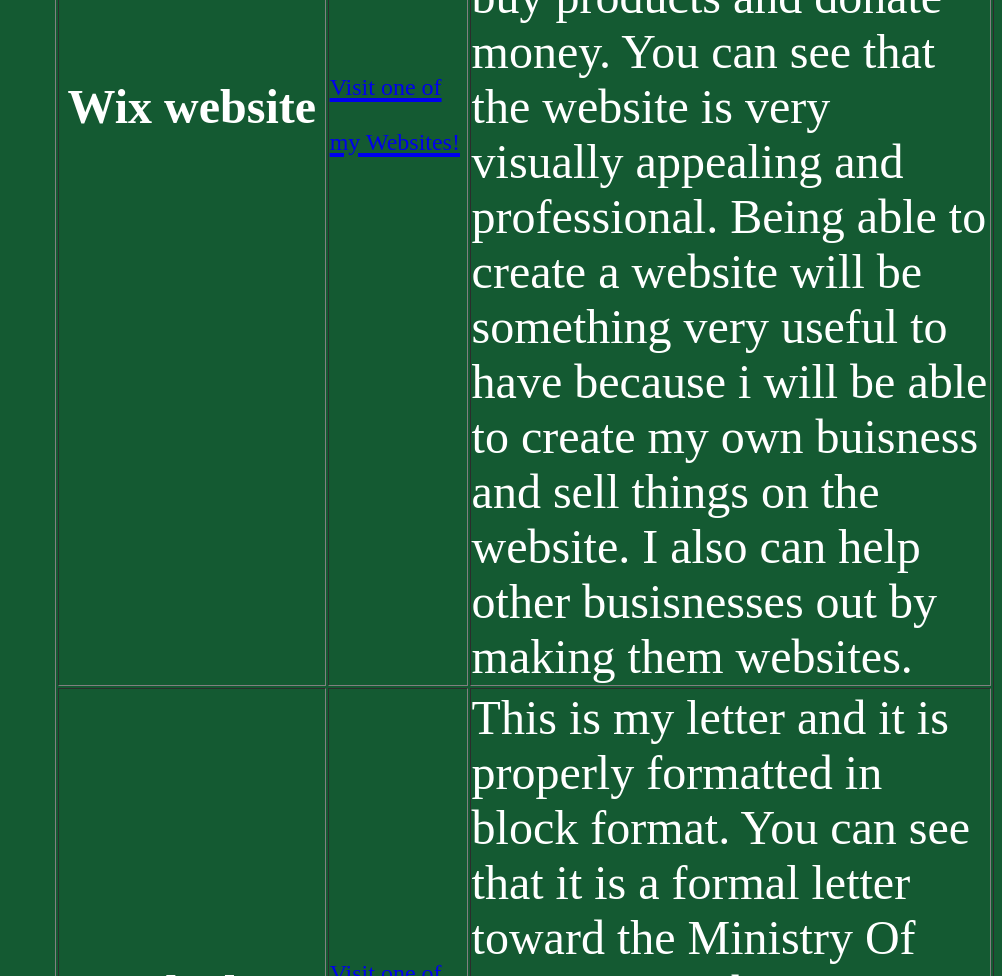
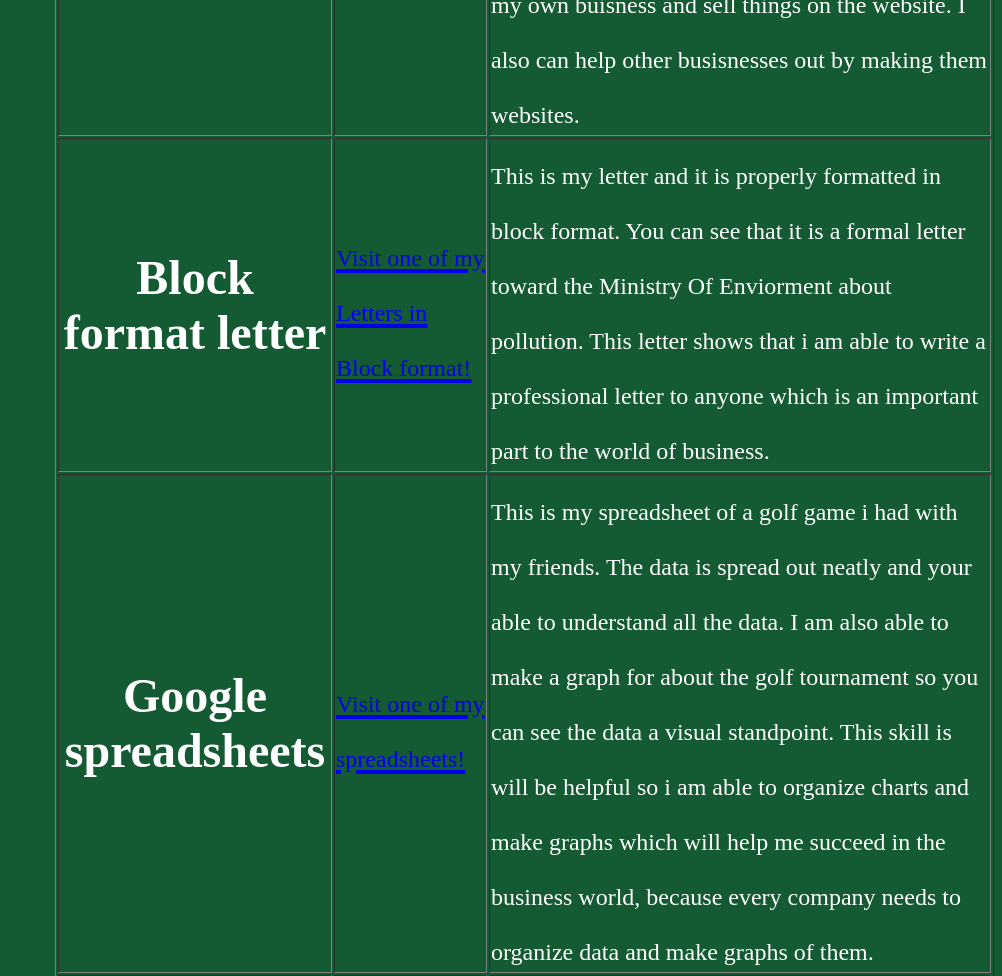
Before and after one commit to Nithush9/BTT10Portfolio, a plain HTML site: page index.html in a window 1280 px wide. Shown: the part 1540-2516 px from the top of the page, without its empty margins (278-1280 px from the left). Drawn offline with Linux system fonts and the light colour scheme.

Commit message:
Update index.html

```diff
--- a/index.html
+++ b/index.html
@@ -25,26 +25,26 @@
   <tr>
     <th>Wix website</th>
     <td><a href="https://354229057.wixsite.com/my-site-1"><FONT SIZE=5>Visit one of my Websites!</a></td>
-    <td>My Wix website shows lots of things about me like my skills and knowledge in making an effective website. In my website you can see that im able to make a working website where your able to buy products and donate money. You can see that the website is very visually appealing and professional. Being able to create a website will be something very useful to have because i will be able to create my own buisness and sell things on the website. I also can help other busisnesses out by making them websites.</td>
+    <td><FONT SIZE=5>My Wix website shows lots of things about me like my skills and knowledge in making an effective website. In my website you can see that im able to make a working website where your able to buy products and donate money. You can see that the website is very visually appealing and professional. Being able to create a website will be something very useful to have because i will be able to create my own buisness and sell things on the website. I also can help other busisnesses out by making them websites.</td>
   </tr>
   <tr>
     <th>Block format letter</th>
     <td><a href="https://docs.google.com/document/d/1gEIlzV2OX2G43J7tB1nhrdIHuBKQegr2rSzQzPbz04c/edit"><FONT SIZE=5>Visit one of my Letters in Block format!</a></td>
-    <td>This is my letter and it is properly formatted in block format. You can see that it is a formal letter toward the Ministry Of Enviorment about pollution. This letter shows that i am able to write a professional letter to anyone which is an important part to the world of business.</td>
+    <td><FONT SIZE=5>This is my letter and it is properly formatted in block format. You can see that it is a formal letter toward the Ministry Of Enviorment about pollution. This letter shows that i am able to write a professional letter to anyone which is an important part to the world of business.</td>
  </tr>
  <tr>
     <th>Google spreadsheets</th>
     <td><a href="https://docs.google.com/spreadsheets/d/1qXMes1Kc7azdbqHoK4qDCbP0XnHnLfAECn30YFOiQwY/edit#gid=0"><FONT SIZE=5>Visit one of my spreadsheets!</a></td>
-    <td>This is my spreadsheet of a golf game i had with my friends. The data is spread out neatly and your able to understand all the data. I am also able to make a graph for about the golf tournament so you can see the data a visual standpoint. This skill is will be helpful so i am able to organize charts and make graphs which will help me succeed in the business world, because every company needs to organize data and make graphs of them. </td>
+    <td><FONT SIZE=5>This is my spreadsheet of a golf game i had with my friends. The data is spread out neatly and your able to understand all the data. I am also able to make a graph for about the golf tournament so you can see the data a visual standpoint. This skill is will be helpful so i am able to organize charts and make graphs which will help me succeed in the business world, because every company needs to organize data and make graphs of them. </td>
 </tr>
  <tr>
     <th>Powerpoint</th>
     <td><a href="https://dpcdsborg-my.sharepoint.com/:p:/r/personal/354229057_educ_dpcdsb_org/_layouts/15/Doc.aspx?sourcedoc=%7BF63649C3-2249-4671-B361-931B7B09FC10%7D&file=Presentation6.pptx&action=edit&mobileredirect=true&DefaultItemOpen=1&login_hint=354229057%40educ.dpcdsb.org&ct=1703007185259&wdOrigin=OFFICECOM-WEB.START.REC&cid=d82c6210-f1a4-4c6e-9c47-60d4d7304532&wdPreviousSessionSrc=HarmonyWeb&wdPreviousSession=2d7f2f9f-660c-493d-aa54-42ffd60ea819"><FONT SIZE=5>Visit one of my Powerpoints!</a></td>
-    <td>This is my PowerPoint presentation and its about something i cant live without. When looking through the slides you can see that it is visually appealing and looks professional. It shows that i am capable of making a presentation that shows information on a certain topic. This can be helpful in the buisness world because if we have a buisness meeting i can create a slideshow showing all the information/data we know ad have to infrom the workers.</td>
+    <td><FONT SIZE=5>This is my PowerPoint presentation and its about something i cant live without. When looking through the slides you can see that it is visually appealing and looks professional. It shows that i am capable of making a presentation that shows information on a certain topic. This can be helpful in the buisness world because if we have a buisness meeting i can create a slideshow showing all the information/data we know ad have to infrom the workers.</td>
 </tr>
  <tr>
     <th>Microsoft Word</th>
     <td><a href="https://dpcdsborg-my.sharepoint.com/:w:/r/personal/354229057_educ_dpcdsb_org/_layouts/15/Doc.aspx?sourcedoc=%7B8946A446-FBFA-4D01-B204-014329A5F23F%7D&file=Tips%20for%20privacy%20and%20security%20(Report).docx&action=default&mobileredirect=true&DefaultItemOpen=1&login_hint=354229057%40educ.dpcdsb.org&ct=1703007387960&wdOrigin=OFFICECOM-WEB.START.EDGEWORTH&cid=cf77e94e-51e7-405e-b7f8-3e94a9cadb8d&wdPreviousSessionSrc=HarmonyWeb&wdPreviousSession=2d7f2f9f-660c-493d-aa54-42ffd60ea819"><FONT SIZE=5>Visit one of my documents in Microsoft Word!</a></td>
-    <td>This is my document in Microsoft Word that is about tips for privacy and security. It is a report that i made to tell people how to have privacy and security on the internet. This shows that i am able to get information and turn it into a professional report. This can be very helpful in the business world because i can make reports for my buisness about whats happening with the company. </td>
+    <td><FONT SIZE=5>This is my document in Microsoft Word that is about tips for privacy and security. It is a report that i made to tell people how to have privacy and security on the internet. This shows that i am able to get information and turn it into a professional report. This can be very helpful in the business world because i can make reports for my buisness about whats happening with the company. </td>
  </tr>
 </table>
```
